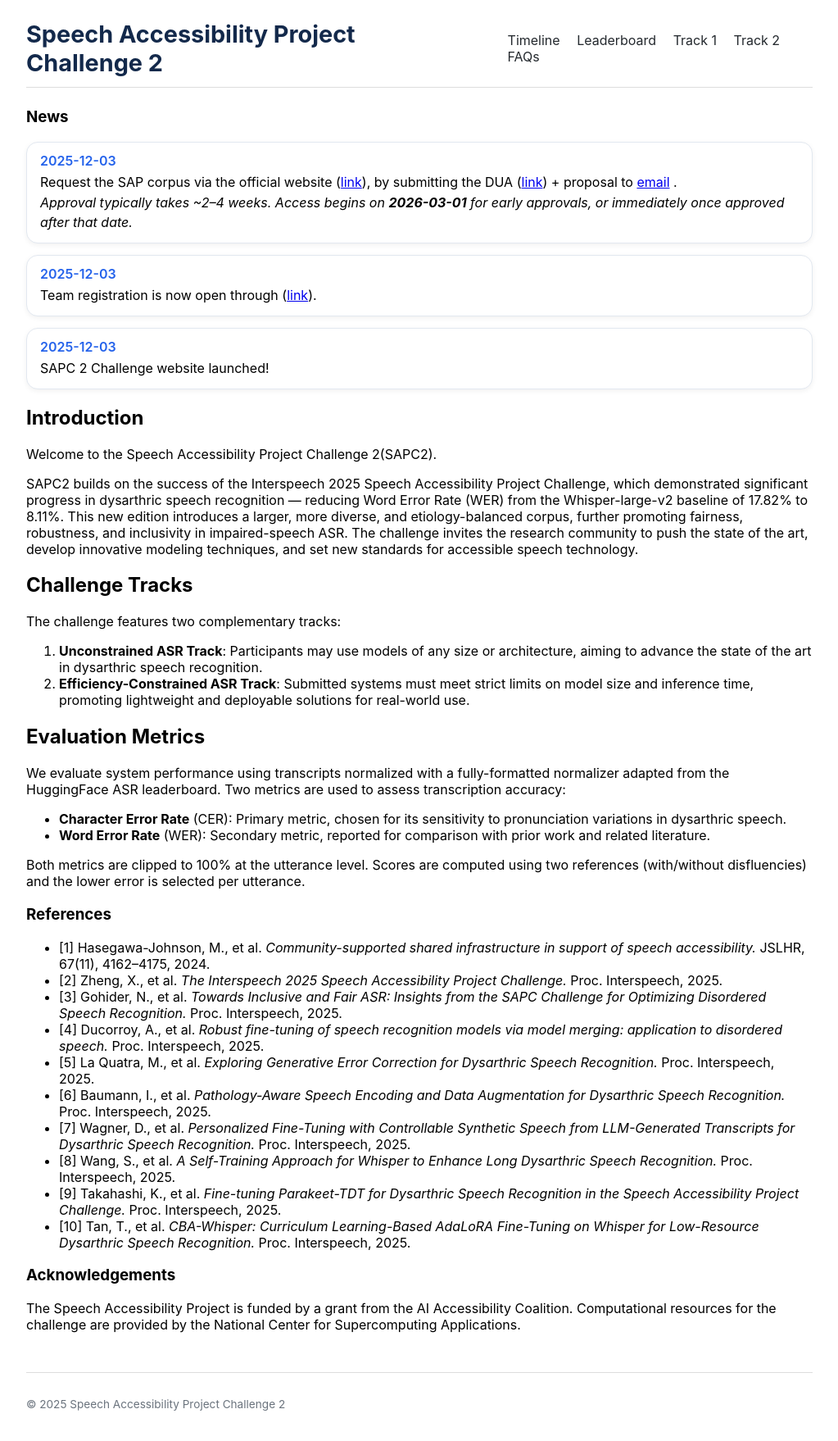
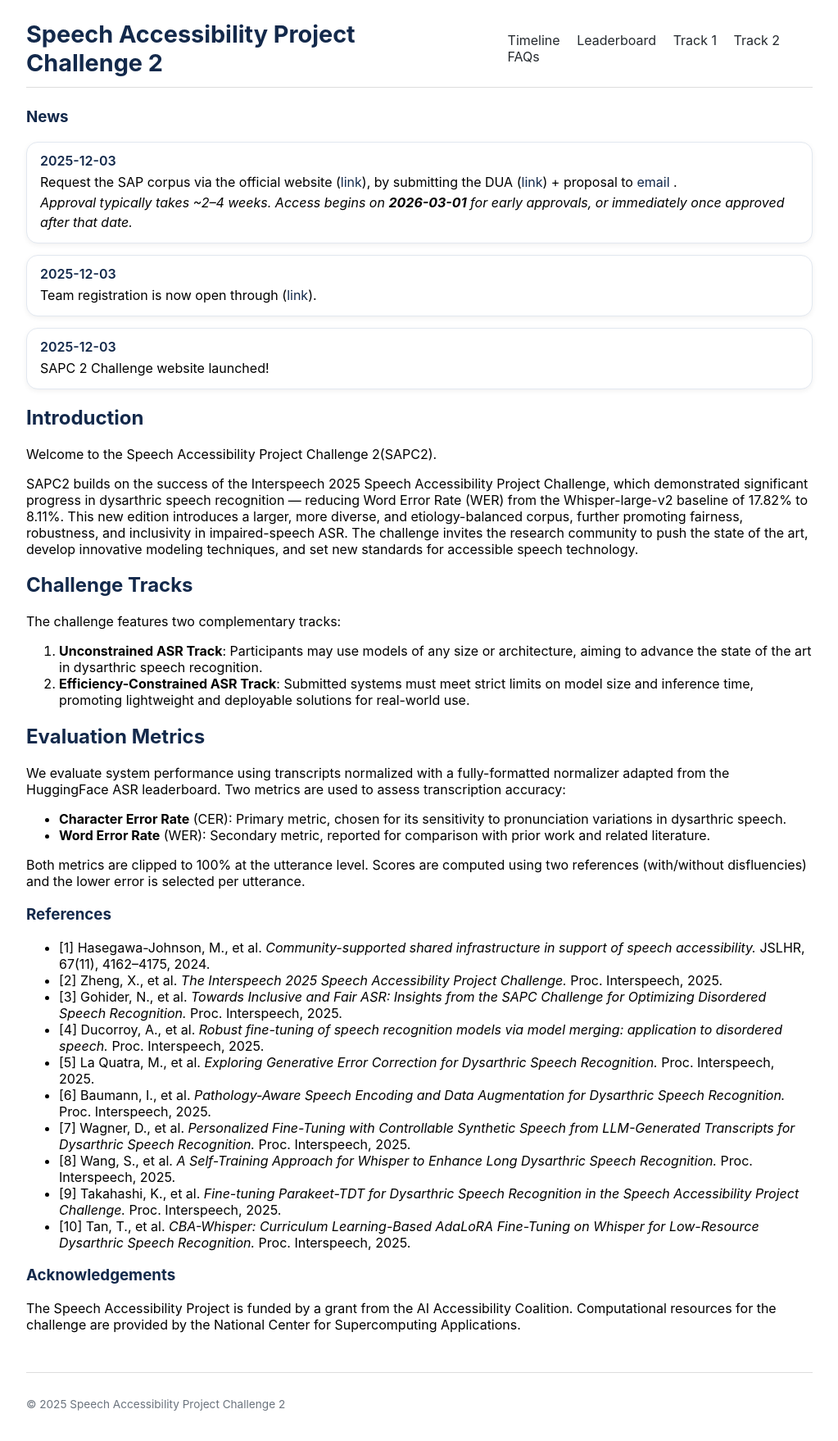
Before and after one commit to xiuwenz2/SAPC2-website, a Jekyll site: the page built from index.md, in a window 1280 px wide. Shown: the whole page at 82% size, without its empty margins (128-1151 px from the left). Built offline with Jekyll 4.4.1, drawn with Linux system fonts in a browser that asks for light colours.

Commit message:
Change news date color and add UIUC color styles
Updated link and heading colors to UIUC palette.

```diff
--- a/assets/css/style.css
+++ b/assets/css/style.css
@@ -72,10 +72,27 @@ body {
 
 .news-date {
   font-weight: 600;
-  color: #2563eb;
+  color: #13294B;
   margin-bottom: 4px;
 }
 
 .news-text {
   line-height: 1.55;
 }
+
+/* Global link color (UIUC palette) */
+a {
+  color: #13294B;            /* UIUC blue */
+  text-decoration: none;
+}
+
+a:hover {
+  color: #E84A27;            /* UIUC orange on hover (optional) */
+  text-decoration: underline;
+}
+
+/* UIUC blue headings */
+h1, h2, h3, h4, h5, h6 {
+  color: #13294B;   /* Illinois Blue */
+  font-weight: 700;
+}
```
